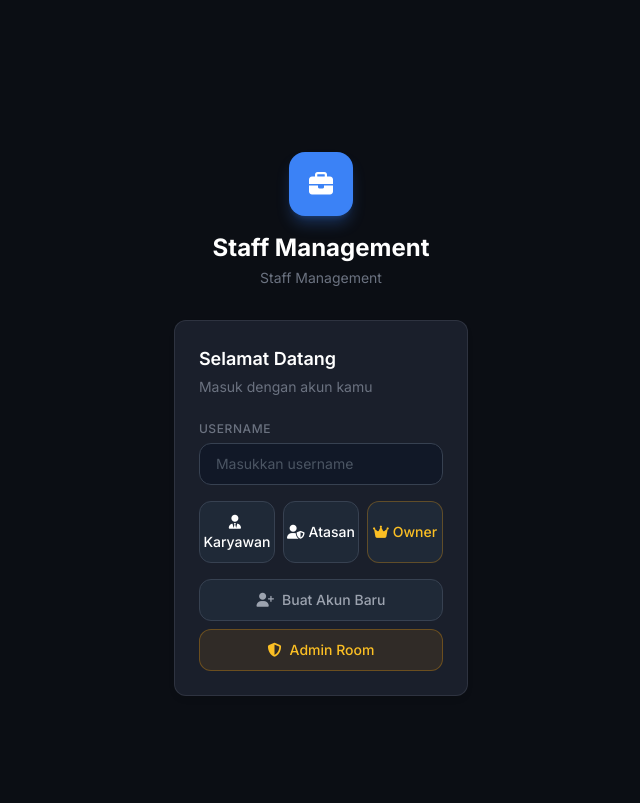
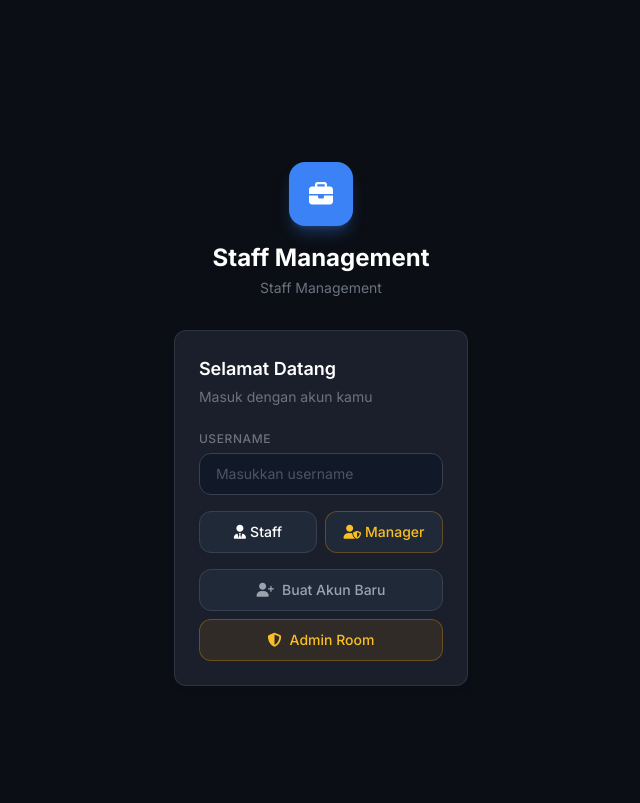
Before and after one commit to 0xhannn/staff-management-app, a FastAPI app: page /login in a window 1280 px wide. Shown: the top 803 px of the page, without its empty margins (319-959 px from the left). Run offline with FastAPI, Linux system fonts and the light colour scheme; some libraries are stand-ins or nearby versions.

Commit message:
feat: Manager/Staff rename, header staff picker, fix manager task list filter

```diff
--- a/server.py
+++ b/server.py
@@ -255,7 +255,7 @@ async def login_page(request: Request):
     if user:
         return RedirectResponse(url='/dashboard', status_code=303)
     template = env.get_template('login.html')
-    content = template.render(request=request, user=None, login_role=None, error=None, success=None)
+    content = template.render(request=request, user=None, login_role=None, error=None, success=None, staff_users=[], manage_username=None)
     return HTMLResponse(content=content)
 
 @app.post('/login')
@@ -433,7 +433,7 @@ async def admin_room_page(request: Request):
     if not _admin_room_ok(request):
         return RedirectResponse(url='/login?admin=1', status_code=303)
     template = env.get_template('admin_room.html')
-    content = template.render(request=request, user=None, login_role=None, app_version=APP_VERSION)
+    content = template.render(request=request, user=None, login_role=None, app_version=APP_VERSION, staff_users=[], manage_username=None)
     return HTMLResponse(content=content)
 
 
--- a/templates/base.html
+++ b/templates/base.html
@@ -68,7 +68,7 @@
     {% block extra_head %}{% endblock %}
     <link rel="icon" type="image/png" href="/static/favicon.png">
 </head>
-<body class="min-h-screen" data-login-role="{{ login_role or 'pkl' }}" data-current-user="{{ user.username if user else '' }}">
+<body class="min-h-screen" data-login-role="{{ login_role or 'pkl' }}" data-current-user="{{ user.username if user else '' }}" data-manage-user="{{ manage_username|default('') }}">
 
     {% if user %}
     <!-- ============ NAVBAR ============ -->
@@ -81,12 +81,12 @@
                         <i class="fas fa-briefcase text-white text-sm"></i>
                     </div>
                     <span class="font-bold text-white tracking-tight">Staff Management</span>
-                    {% if request.state.login_role is defined and request.state.login_role == 'mentor' %}
-                    <span class="text-[10px] px-2 py-0.5 bg-blue-500/20 text-blue-400 rounded-full border border-blue-500/30 uppercase tracking-wider font-bold">ATASAN</span>
-                    {% elif request.state.login_role is defined and request.state.login_role == 'pkl' %}
-                    <span class="text-[10px] px-2 py-0.5 bg-emerald-500/20 text-emerald-400 rounded-full border border-emerald-500/30 uppercase tracking-wider font-bold">Karyawan</span>
-                    {% elif request.state.login_role is defined and request.state.login_role == 'owner' %}
-                    <span class="text-[10px] px-2 py-0.5 bg-amber-500/20 text-amber-400 rounded-full border border-amber-500/30 uppercase tracking-wider font-bold">OWNER</span>
+                    {% if login_role == 'mentor' %}
+                    <span class="text-[10px] px-2 py-0.5 bg-blue-500/20 text-blue-400 rounded-full border border-blue-500/30 uppercase tracking-wider font-bold">MANAGER</span>
+                    {% elif login_role == 'pkl' %}
+                    <span class="text-[10px] px-2 py-0.5 bg-emerald-500/20 text-emerald-400 rounded-full border border-emerald-500/30 uppercase tracking-wider font-bold">STAFF</span>
+                    {% elif login_role == 'owner' %}
+                    <span class="text-[10px] px-2 py-0.5 bg-amber-500/20 text-amber-400 rounded-full border border-amber-500/30 uppercase tracking-wider font-bold">MANAGER</span>
                     {% endif %}
                 </div>
 
@@ -106,11 +106,24 @@
                     </a>
                 </div>
 
-                <!-- User Menu -->
-                <div class="flex items-center gap-3">
+                <!-- User Menu + Manager staff picker -->
+                <div class="flex items-center gap-2 sm:gap-3">
+                    {% if login_role == 'owner' %}
+                    <div class="flex items-center gap-1.5">
+                        <label class="hidden md:block text-[10px] uppercase tracking-wider text-amber-400/80 font-medium">Staff</label>
+                        <select id="owner-manage-staff" onchange="switchManageStaff(this.value)"
+                                class="max-w-[140px] sm:max-w-[180px] bg-gray-950 border border-amber-500/40 rounded-lg px-2 py-1.5 text-xs sm:text-sm text-white focus:outline-none focus:border-amber-400"
+                                title="Pilih staff yang di-manage">
+                            <option value="">— Pilih staff —</option>
+                            {% for u in staff_users|default([]) %}
+                            <option value="{{ u.username }}" {% if manage_username|default("") == u.username %}selected{% endif %}>@{{ u.username }}</option>
+                            {% endfor %}
+                        </select>
+                    </div>
+                    {% endif %}
                     <div class="text-right hidden sm:block">
                         <div class="text-sm font-medium text-white">{{ user.nama }}</div>
-                        <div class="text-[10px] text-gray-500">@{{ user.username }}</div>
+                        <div class="text-[10px] text-gray-500">{% if login_role == 'owner' %}Manager{% elif login_role == 'pkl' %}Staff{% else %}@{{ user.username }}{% endif %}</div>
                     </div>
                     <a href="/logout" class="w-8 h-8 rounded-lg bg-gray-800 border border-gray-700 flex items-center justify-center text-gray-400 hover:text-white hover:border-gray-500 transition" title="Logout">
                         <i class="fas fa-right-from-bracket text-xs"></i>
@@ -143,5 +156,12 @@
 
     <!-- Update System: remote latest + Update now -->
     <script src="/static/update-banner.js"></script>
+
+<script>
+function switchManageStaff(username) {
+  if (!username) { window.location.href = '/dashboard?manage='; return; }
+  window.location.href = '/dashboard?manage=' + encodeURIComponent(username);
+}
+</script>
 </body>
 </html>
--- a/templates/login.html
+++ b/templates/login.html
@@ -45,24 +45,20 @@
                            placeholder="Masukkan username">
                 </div>
 
-                <!-- Role: Karyawan / Atasan / Owner -->
+                <!-- Role: Staff / Manager (Atasan system via Manager) -->
                 <div class="mb-4">
                     <div class="flex gap-2 mb-3">
                         <button type="button" id="btn-role-pkl" class="role-btn flex-1 bg-gray-800 hover:bg-gray-700 text-white font-medium py-2.5 rounded-xl text-sm transition border border-gray-700"
                                 onclick="toggleRole('pkl')">
-                            <i class="fas fa-user-tie mr-1"></i>Karyawan
-                        </button>
-                        <button type="button" id="btn-role-mentor" class="role-btn flex-1 bg-gray-800 hover:bg-gray-700 text-white font-medium py-2.5 rounded-xl text-sm transition border border-gray-700"
-                                onclick="toggleRole('mentor')">
-                            <i class="fas fa-user-shield mr-1"></i>Atasan
+                            <i class="fas fa-user-tie mr-1"></i>Staff
                         </button>
                         <button type="button" id="btn-role-owner" class="role-btn flex-1 bg-gray-800 hover:bg-gray-700 text-amber-400 font-medium py-2.5 rounded-xl text-sm transition border border-amber-500/30"
                                 onclick="toggleRole('owner')">
-                            <i class="fas fa-crown mr-1"></i>Owner
+                            <i class="fas fa-user-shield mr-1"></i>Manager
                         </button>
                     </div>
 
-                    <!-- Karyawan password -->
+                    <!-- Staff password -->
                     <div id="pkl-password-section" class="hidden space-y-3">
                         <div>
                             <label class="block text-xs uppercase tracking-wider text-gray-500 mb-1.5 font-medium">Password</label>
@@ -73,26 +69,11 @@
                         </div>
                         <button type="button" class="w-full bg-emerald-500 hover:bg-emerald-600 text-white font-semibold py-2.5 rounded-xl text-sm transition"
                                 onclick="submitLogin('PKL')">
-                            <i class="fas fa-sign-in-alt mr-2"></i>Masuk sebagai Karyawan
+                            <i class="fas fa-sign-in-alt mr-2"></i>Masuk sebagai Staff
                         </button>
                     </div>
 
-                    <!-- Atasan password -->
-                    <div id="mentor-password-section" class="hidden space-y-3">
-                        <div>
-                            <label class="block text-xs uppercase tracking-wider text-gray-500 mb-1.5 font-medium">Password</label>
-                            <input type="password" id="mentor-password"
-                                   class="w-full bg-gray-900 border border-gray-700 rounded-xl px-4 py-2.5 text-white text-sm placeholder-gray-600 focus:outline-none focus:border-blue-500 focus:ring-1 focus:ring-blue-500"
-                                   placeholder="Masukkan password"
-                                   onkeydown="if(event.key==='Enter') submitLogin('MENTOR')">
-                        </div>
-                        <button type="button" class="w-full bg-blue-500 hover:bg-blue-600 text-white font-semibold py-2.5 rounded-xl text-sm transition"
-                                onclick="submitLogin('MENTOR')">
-                            <i class="fas fa-sign-in-alt mr-2"></i>Masuk sebagai Atasan
-                        </button>
-                    </div>
-
-                    <!-- Owner password (master) -->
+                    <!-- Manager password (master) — Atasan system stays via manage-staff -->
                     <div id="owner-password-section" class="hidden space-y-3">
                         <div>
                             <label class="block text-xs uppercase tracking-wider text-gray-500 mb-1.5 font-medium">Master Password</label>
@@ -103,10 +84,13 @@
                         </div>
                         <button type="button" class="w-full bg-amber-500 hover:bg-amber-600 text-black font-semibold py-2.5 rounded-xl text-sm transition"
                                 onclick="submitLogin('OWNER')">
-                            <i class="fas fa-sign-in-alt mr-2"></i>Masuk sebagai Owner
+                            <i class="fas fa-sign-in-alt mr-2"></i>Masuk sebagai Manager
                         </button>
-                        <p class="text-[11px] text-gray-500 text-center">Lihat semua staff · password = master Admin Room</p>
+                        <p class="text-[11px] text-gray-500 text-center">Pilih staff di header · password = master Admin Room</p>
                     </div>
+                    <!-- hidden mentor section kept for JS safety (not shown) -->
+                    <div id="mentor-password-section" class="hidden"></div>
+                    <input type="password" id="mentor-password" class="hidden" tabindex="-1" aria-hidden="true">
                 </div>
 
                 <!-- Baris 4: Buat Akun + Admin Room -->
@@ -172,7 +156,7 @@
 
     function toggleRole(role) {
         currentRole = role;
-        ['pkl-password-section', 'mentor-password-section', 'owner-password-section'].forEach(function (id) {
+        ['pkl-password-section', 'owner-password-section'].forEach(function (id) {
             var el = document.getElementById(id);
             if (el) el.classList.add('hidden');
         });
```
Also changed, not shown: templates/dashboard.html (+22 -28 lines), 1 other file.
